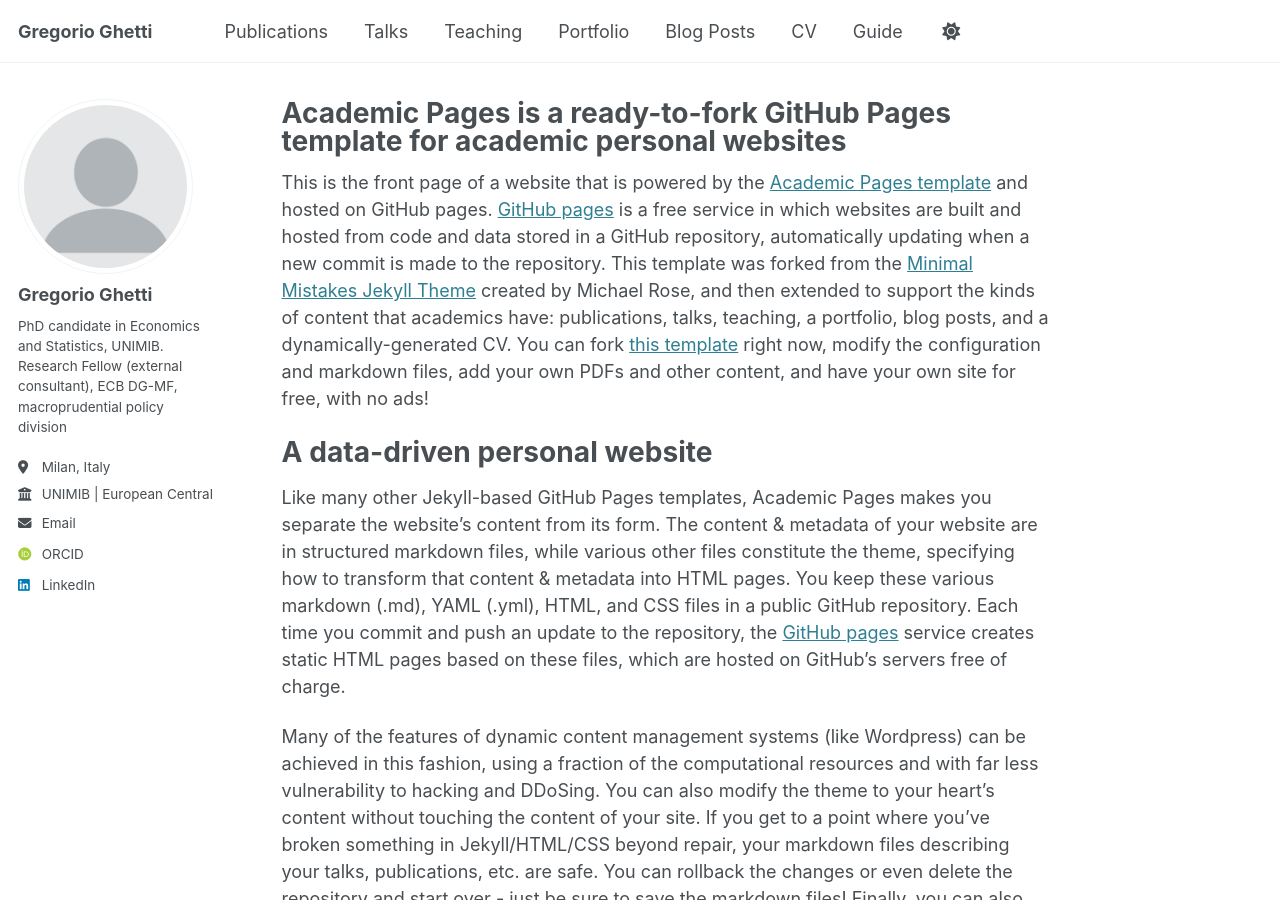
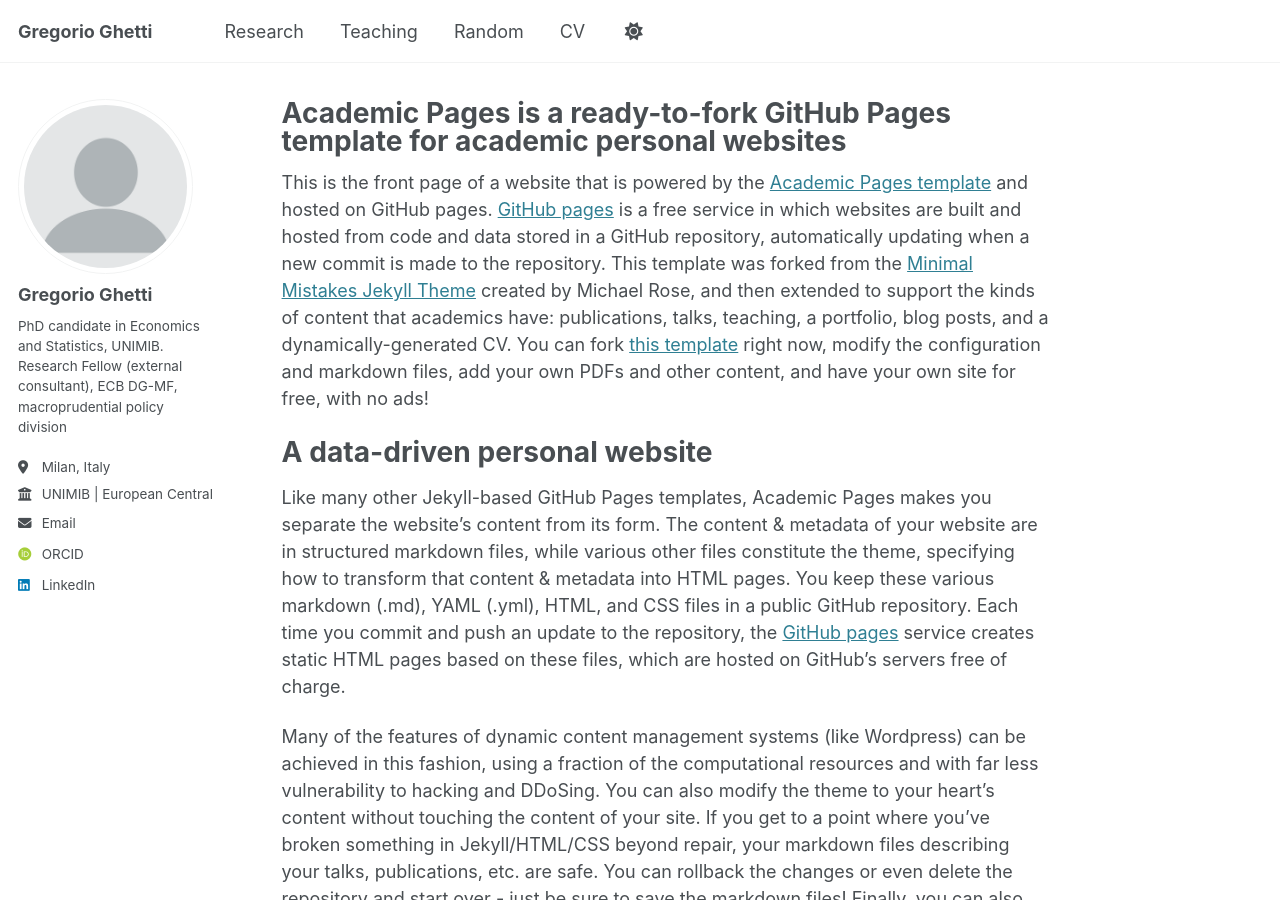
Before and after one commit to GregGh95/GregGh95.github.io, a Jekyll site: the page built from _pages/about.md, in a window 1280 px wide and 900 px high. Built offline with Jekyll 4.4.1, drawn with Linux system fonts in a browser that asks for light colours; some web fonts are replaced.

Commit message:
Update navigation.yml

```diff
--- a/_data/navigation.yml
+++ b/_data/navigation.yml
@@ -8,20 +8,20 @@
 #      Markdown formatted page while the second is generated using JSON.
 
 main:
-  - title: "Publications"
-    url: /publications/
+  - title: "Research"
+    url: /research/
 
-  - title: "Talks"
-    url: /talks/
+  #- title: "Talks"
+  #  url: /talks/
 
   - title: "Teaching"
     url: /teaching/
 
-  - title: "Portfolio"
-    url: /portfolio/
+  #- title: "Portfolio"
+  #  url: /portfolio/
 
-  - title: "Blog Posts"
-    url: /year-archive/
+  - title: "Random"
+    url: /random/
 
   - title: "CV"
     url: /cv/
@@ -29,5 +29,5 @@ main:
   # - title: "CV"
   #   url: /cv-json/
 
-  - title: "Guide"
-    url: /markdown/
+  #- title: "Guide"
+  #  url: /markdown/
```
